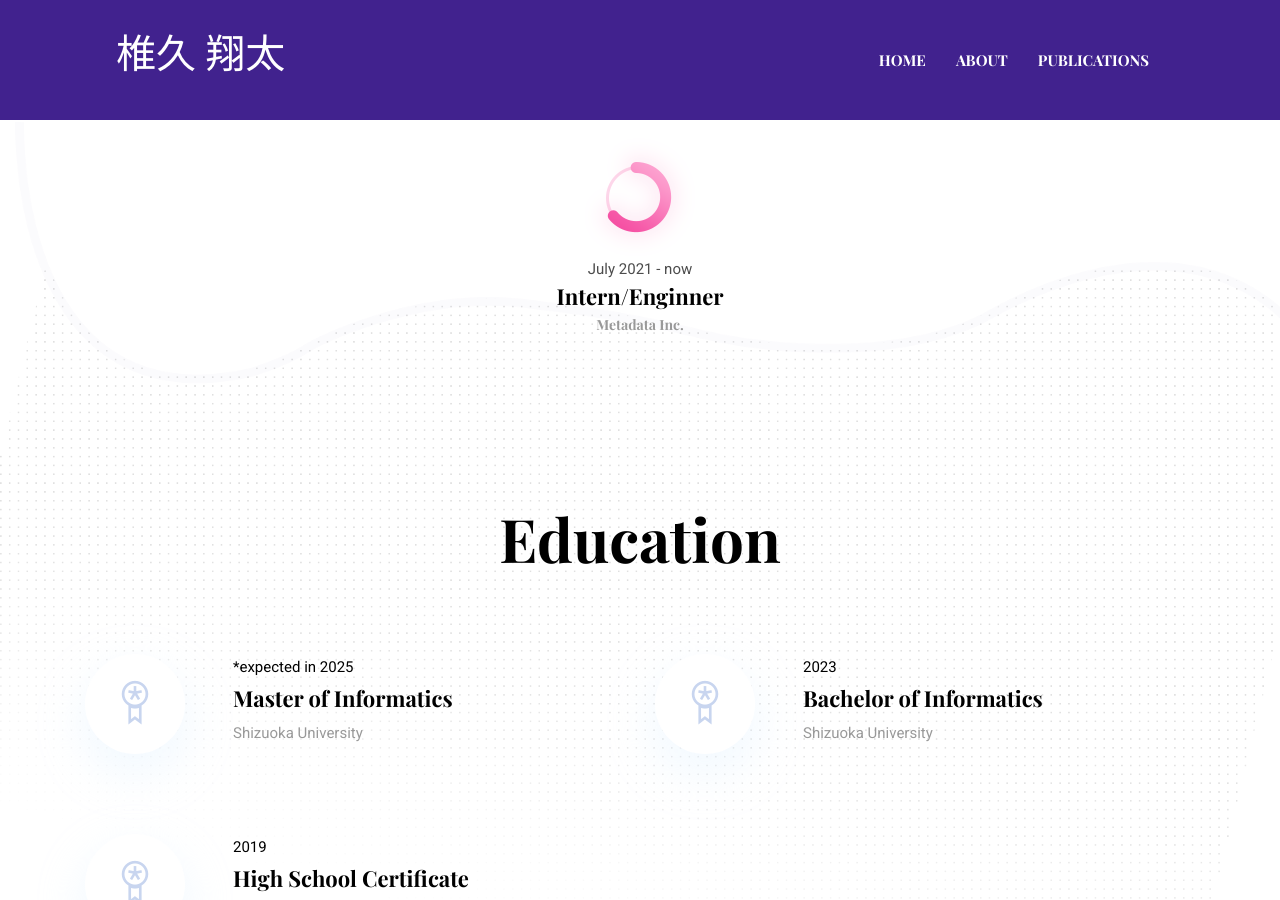
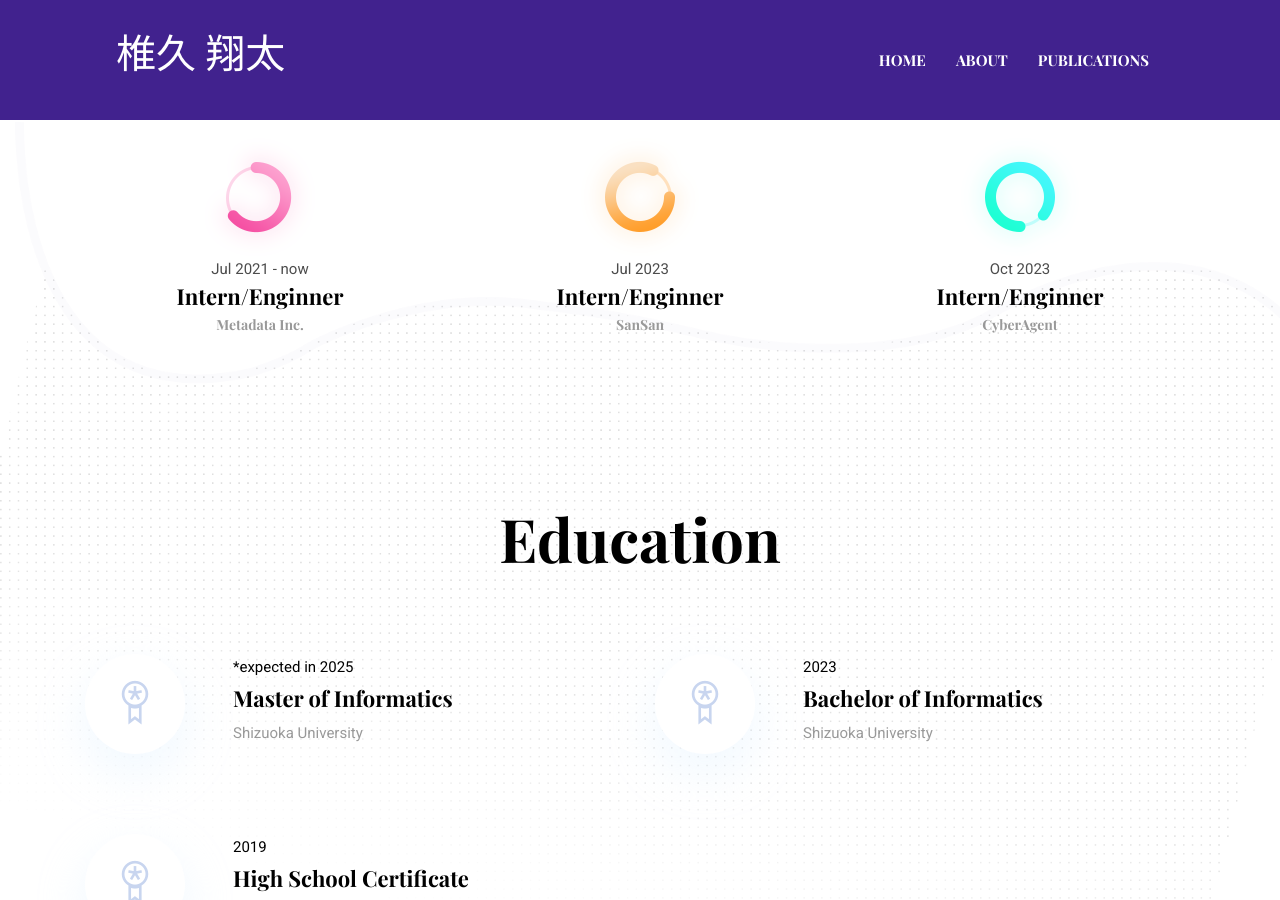
Before and after one commit to shiiku419/shiiku419.github.io, a Jekyll site: the page built from index.html, in a window 1280 px wide and 900 px high, scrolled down 2433 px. Built offline with Jekyll 4.4.1, drawn with Linux system fonts in a browser that asks for light colours.

Commit message:
experience

```diff
--- a/_data/settings.yml
+++ b/_data/settings.yml
@@ -77,9 +77,21 @@ experience:
   - {
       name: Intern/Enginner,
       icon: "icon-1.png",
-      date: "July 2021 - now ",
+      date: "Jul 2021 - now ",
       organization: "Metadata Inc.",
     }
+  - {
+    name: Intern/Enginner,
+    icon: "icon-2.png",
+    date: "Jul 2023",
+    organization: "SanSan",
+  }
+  - {
+    name: Intern/Enginner,
+    icon: "icon-3.png",
+    date: "Oct 2023",
+    organization: "CyberAgent",
+  }
 
 #-------------------------------
 # Certifications Section
```
